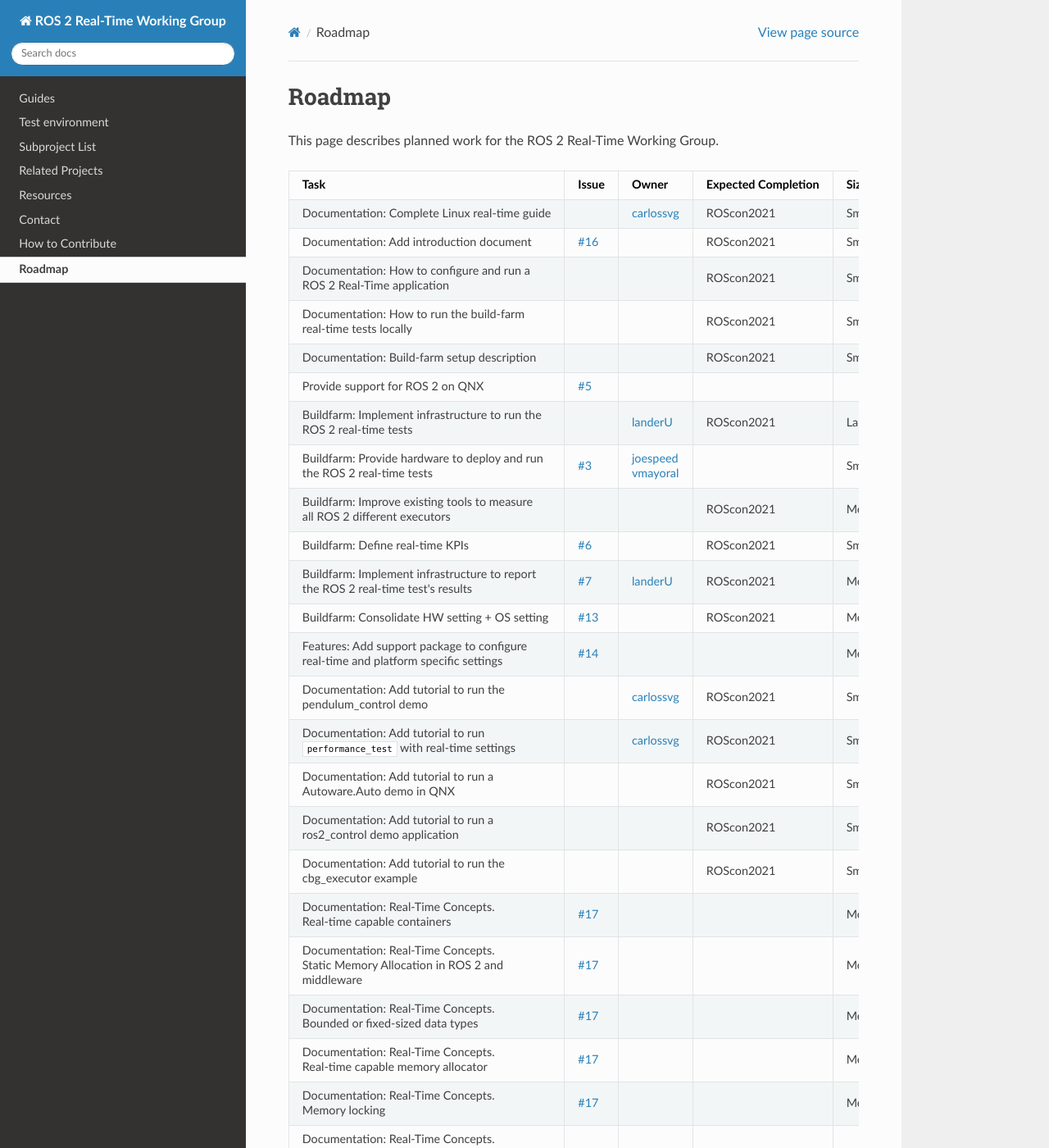
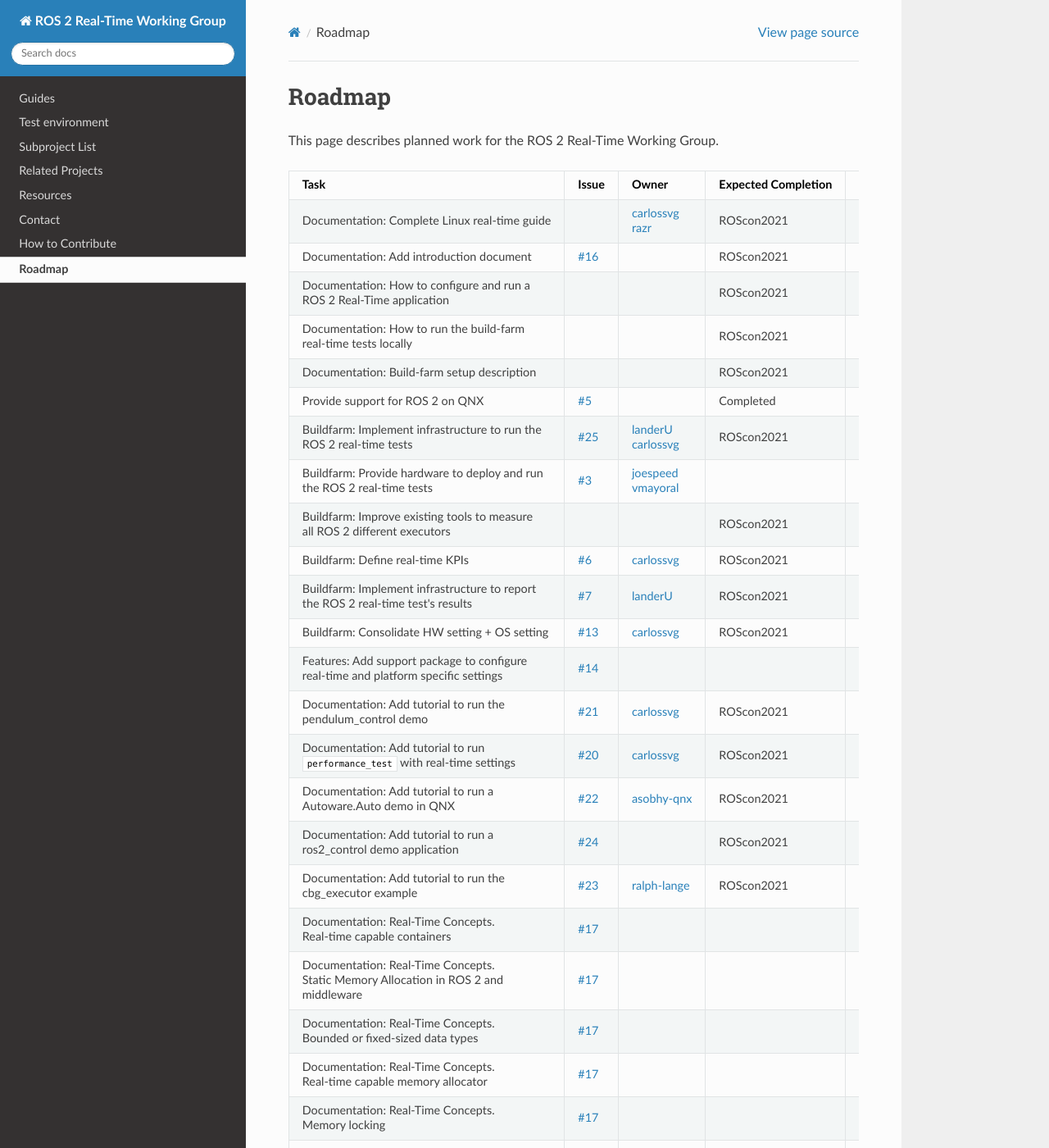
Before and after one commit to ros-realtime/rtwg_documentation, a Sphinx documentation site: the page built from source/Roadmap/Roadmap.md, in a window 1280 px wide and 1400 px high. Shown: the whole window at 82% size. Built offline with Sphinx 7.4.7 and the Read the Docs theme 2.0.0, drawn with Linux system fonts in a browser that asks for light colours; some of the changed text lies outside the part shown.

Commit message:
update roadmap table

```diff
--- a/source/Roadmap/Roadmap.md
+++ b/source/Roadmap/Roadmap.md
@@ -5,24 +5,24 @@
 
 | **Task**                                                     | Issue                                                        | **Owner**                                                    | **Expected Completion** | Size   |
 | ------------------------------------------------------------ | ------------------------------------------------------------ | ------------------------------------------------------------ | ----------------------- | ------ |
-| Documentation: Complete Linux real-time guide                |                                                              | [carlossvg](https://github.com/carlossvg)                    | ROScon2021              | Small  |
+| Documentation: Complete Linux real-time guide                |                                                              | [carlossvg](https://github.com/carlossvg) <br/>[razr](https://github.com/razr) | ROScon2021              | Small  |
 | Documentation: Add introduction document                     | [#16](https://github.com/ros-realtime/rtwg_documentation/issues/16) |                                                              | ROScon2021              | Small  |
 | Documentation: How to configure and run a <br/> ROS 2 Real-Time application |                                                              |                                                              | ROScon2021              | Small  |
 | Documentation:  How to run the build-farm <br/>real-time tests locally |                                                              |                                                              | ROScon2021              | Small  |
 | Documentation:  Build-farm setup description                 |                                                              |                                                              | ROScon2021              | Small  |
-| Provide support for ROS 2 on QNX                             | [#5](https://github.com/ros-realtime/community/issues/5)     |                                                              |                         |        |
-| Buildfarm: Implement infrastructure to run the <br/> ROS 2 real-time tests |                                                              | [landerU](https://github.com/landerU)                        | ROScon2021              | Large  |
+| Provide support for ROS 2 on QNX                             | [#5](https://github.com/ros-realtime/community/issues/5)     |                                                              | Completed               |        |
+| Buildfarm: Implement infrastructure to run the <br/> ROS 2 real-time tests | [#25](https://github.com/ros-realtime/community/issues/25)   | [landerU](https://github.com/landerU) <br/>[carlossvg](https://github.com/carlossvg) | ROScon2021              | Large  |
 | Buildfarm: Provide hardware to deploy and run <br/> the ROS 2 real-time tests | [#3](https://github.com/ros-realtime/community/issues/3)     | [joespeed](https://github.com/joespeed)<br/>[vmayoral](https://github.com/vmayoral) |                         | Small  |
 | Buildfarm: Improve existing tools to measure <br/> all ROS 2 different executors |                                                              |                                                              | ROScon2021              | Medium |
-| Buildfarm: Define real-time KPIs                             | [#6](https://github.com/ros-realtime/community/issues/6)     |                                                              | ROScon2021              | Small  |
+| Buildfarm: Define real-time KPIs                             | [#6](https://github.com/ros-realtime/community/issues/6)     | [carlossvg](https://github.com/carlossvg)                    | ROScon2021              | Small  |
 | Buildfarm: Implement infrastructure to report  <br/> the ROS 2 real-time test's results | [#7](https://github.com/ros-realtime/community/issues/7)     | [landerU](https://github.com/landerU)                        | ROScon2021              | Medium |
-| Buildfarm: Consolidate HW setting + OS setting               | [#13](https://github.com/ros-realtime/community/issues/13)   |                                                              | ROScon2021              | Medium |
+| Buildfarm: Consolidate HW setting + OS setting               | [#13](https://github.com/ros-realtime/community/issues/13)   | [carlossvg](https://github.com/carlossvg)                    | ROScon2021              | Medium |
 | Features: Add support package to configure <br/> real-time  and platform specific settings | [#14](https://github.com/ros-realtime/community/issues/14)   |                                                              |                         | Medium |
-| Documentation: Add tutorial to run the <br/> pendulum_control demo |                                                              | [carlossvg](https://github.com/carlossvg)                    | ROScon2021              | Small  |
-| Documentation: Add tutorial to run <br/> `performance_test` with real-time settings |                                                              | [carlossvg](https://github.com/carlossvg)                    | ROScon2021              | Small  |
-| Documentation: Add tutorial to run a <br/> Autoware.Auto demo in QNX |                                                              |                                                              | ROScon2021              | Small  |
-| Documentation: Add tutorial to run a <br/> ros2_control demo application |                                                              |                                                              | ROScon2021              | Small  |
-| Documentation: Add tutorial to run the <br/>cbg_executor example |                                                              |                                                              | ROScon2021              | Small  |
+| Documentation: Add tutorial to run the <br/> pendulum_control demo | [#21](https://github.com/ros-realtime/community/issues/21)   | [carlossvg](https://github.com/carlossvg)                    | ROScon2021              | Small  |
+| Documentation: Add tutorial to run <br/> `performance_test` with real-time settings | [#20](https://github.com/ros-realtime/community/issues/20)   | [carlossvg](https://github.com/carlossvg)                    | ROScon2021              | Small  |
+| Documentation: Add tutorial to run a <br/> Autoware.Auto demo in QNX | [#22](https://github.com/ros-realtime/community/issues/22)   | [asobhy-qnx](https://github.com/asobhy-qnx)                  | ROScon2021              | Small  |
+| Documentation: Add tutorial to run a <br/> ros2_control demo application | [#24](https://github.com/ros-realtime/community/issues/24)   |                                                              | ROScon2021              | Small  |
+| Documentation: Add tutorial to run the <br/>cbg_executor example | [#23](https://github.com/ros-realtime/community/issues/23)   | [ralph-lange](https://github.com/ralph-lange)                | ROScon2021              | Small  |
 | Documentation: Real-Time Concepts. <br/>Real-time capable containers | [#17](https://github.com/ros-realtime/rtwg_documentation/issues/17) |                                                              |                         | Medium |
 | Documentation: Real-Time Concepts. <br/> Static Memory Allocation in ROS 2 and <br/>middleware | [#17](https://github.com/ros-realtime/rtwg_documentation/issues/17) |                                                              |                         | Medium |
 | Documentation: Real-Time Concepts. <br/> Bounded or fixed-sized data types | [#17](https://github.com/ros-realtime/rtwg_documentation/issues/17) |                                                              |                         | Medium |
```
Also changed, not shown: 1 other file.
